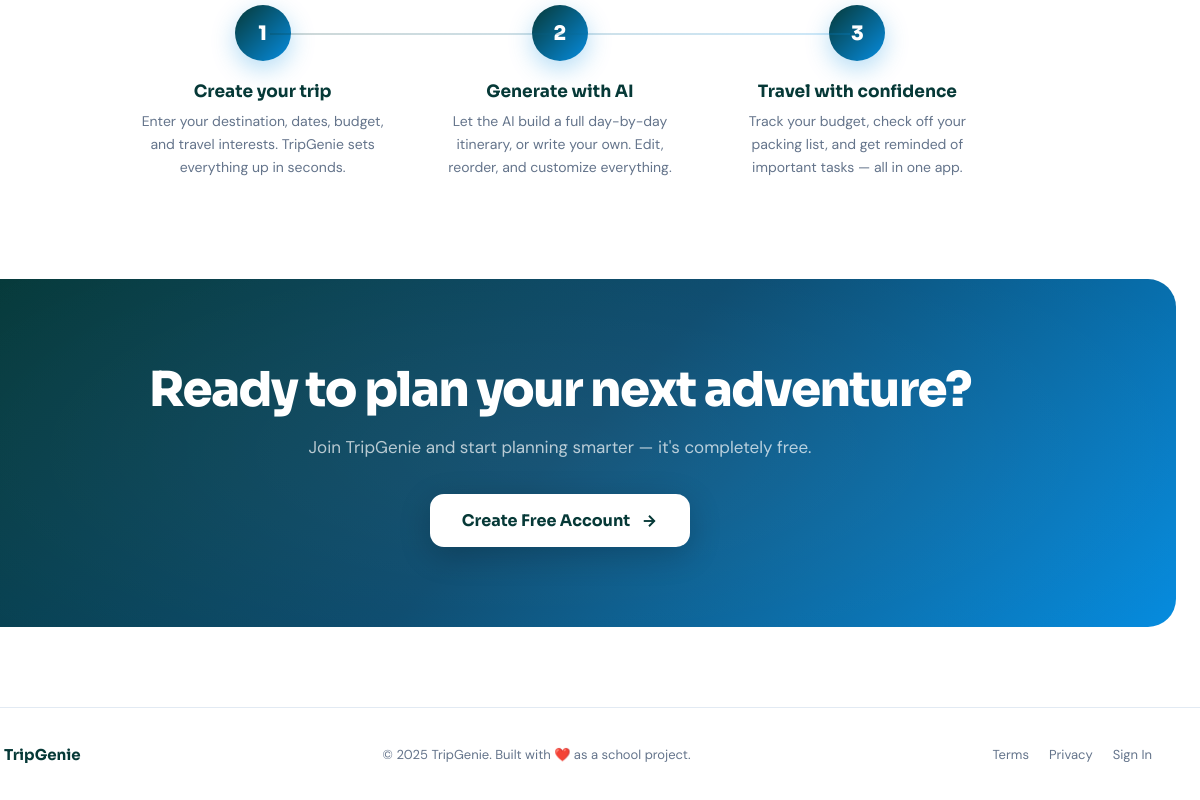
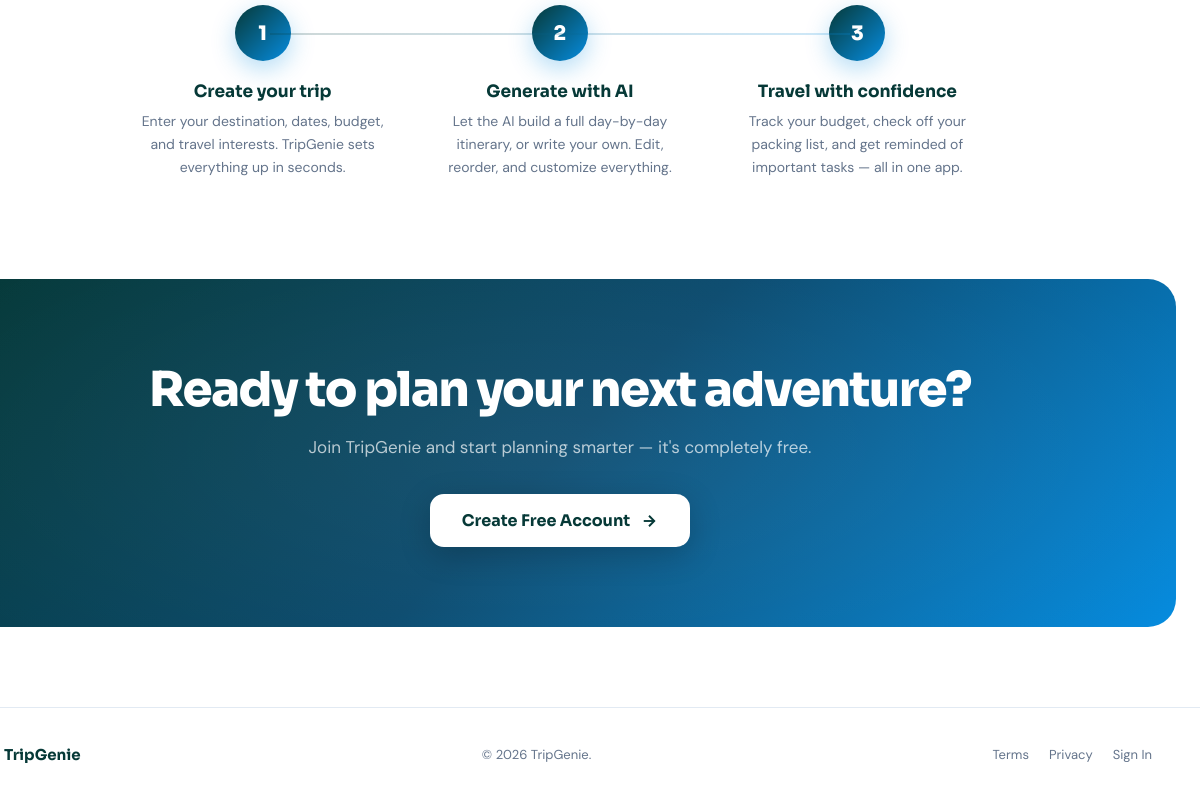
Before and after one commit to GroupTripGenie/UI, a website: page tripgenie/index.html in a window 1280 px wide. Shown: the part 2409-3209 px from the top of the page, 80-1280 px from the left. Drawn offline with Linux system fonts and the light colour scheme.

Commit message:
fix: index footer year and remove school project text

```diff
--- a/tripgenie/index.html
+++ b/tripgenie/index.html
@@ -549,7 +549,7 @@
       <div class="footer-logo-mark"><img src="tripgenie-logo.png" alt="TripGenie" style="width:20px;height:20px;object-fit:contain"/></div>
       <span class="footer-logo-text">TripGenie</span>
     </div>
-    <p>© 2025 TripGenie. Built with ❤️ as a school project.</p>
+    <p>© 2026 TripGenie. </p>
     <div class="footer-links">
       <a href="terms.html">Terms</a>
       <a href="privacy.html">Privacy</a>
```
